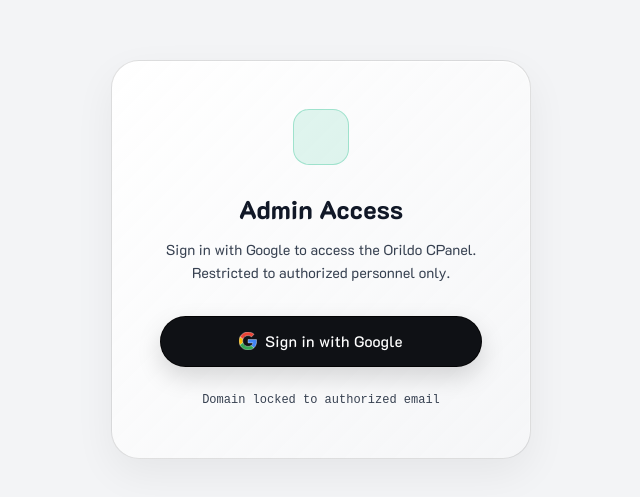
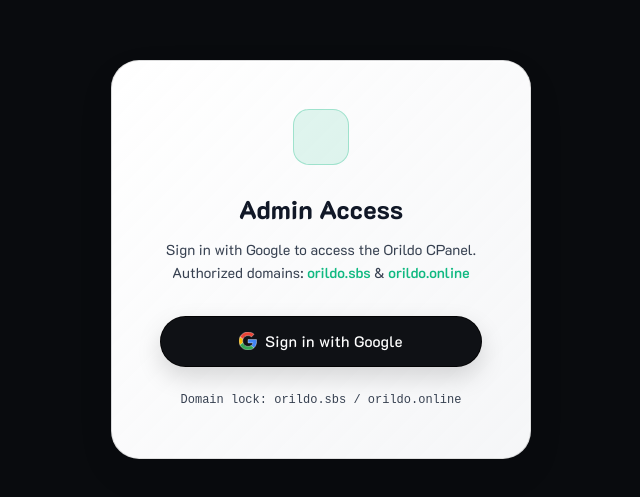
Before and after one commit to syed-sameer-ul-hassan1/orildo-main-site, a React (Vite) app: page /orildomainsite/3300625389422/admin in a window 1280 px wide. Shown: the part 141-638 px from the top of the page, without its empty margins (319-959 px from the left). Built offline with nearby package versions, Linux system fonts and the light colour scheme; no server answers; some icons are missing.

Commit message:
Enforce dual-domain restriction (orildo.sbs and orildo.online) for CPanel access

```diff
--- a/src/components/AdminGuard.jsx
+++ b/src/components/AdminGuard.jsx
@@ -3,11 +3,15 @@
 import { GoogleAuthProvider, signInWithPopup, onAuthStateChanged } from 'firebase/auth';
 
 const ADMIN_EMAIL = import.meta.env.VITE_ADMIN_EMAIL;
+const AUTHORIZED_DOMAINS = ['orildo.sbs', 'orildo.online', 'localhost', '127.0.0.1'];
 
 export const AdminGuard = ({ children }) => {
   const [user, setUser] = useState(null);
   const [checking, setChecking] = useState(true);
   const [error, setError] = useState('');
+  const hostname = window.location.hostname;
+
+  const isAuthorizedDomain = AUTHORIZED_DOMAINS.some(d => hostname === d || hostname.endsWith('.' + d));
 
   useEffect(() => {
     const unsub = onAuthStateChanged(auth, (u) => {
@@ -19,6 +23,10 @@
 
   const handleLogin = async () => {
     setError('');
+    if (!isAuthorizedDomain) {
+      setError(`Unauthorized Domain (${hostname}). Admin login restricted to authorized domains.`);
+      return;
+    }
     try {
       const provider = new GoogleAuthProvider();
       const result = await signInWithPopup(auth, provider);
@@ -31,11 +39,31 @@
     }
   };
 
-  // Still checking auth state
+  if (!isAuthorizedDomain) {
+    return (
+      <div style={{ minHeight: '100vh', display: 'flex', alignItems: 'center', justifyContent: 'center', padding: '2rem', background: '#090B0E', color: '#FFF' }}>
+        <div className="glass-panel spatial-card" style={{ padding: '3rem', borderRadius: '28px', textAlign: 'center', maxWidth: '440px', width: '100%' }}>
+          <div style={{ width: '56px', height: '56px', borderRadius: '16px', background: 'rgba(239, 68, 68, 0.12)', border: '1px solid rgba(239, 68, 68, 0.3)', display: 'flex', alignItems: 'center', justifyContent: 'center', margin: '0 auto 1.5rem auto', fontSize: '1.6rem', color: '#EF4444' }}>
+            <i className="ph ph-shield-warning" />
+          </div>
+          <h2 style={{ fontFamily: 'var(--font-display)', fontSize: '1.6rem', color: '#FFF', marginBottom: '0.5rem' }}>
+            Unauthorized Domain Host
+          </h2>
+          <p style={{ color: '#94A3B8', fontSize: '0.9rem', marginBottom: '1.5rem', lineHeight: 1.6 }}>
+            Admin CPanel access is strictly restricted to <strong style={{ color: '#10B981' }}>orildo.sbs</strong> and <strong style={{ color: '#10B981' }}>orildo.online</strong>.
+          </p>
+          <div style={{ padding: '0.75rem 1rem', borderRadius: '12px', background: 'rgba(255,255,255,0.03)', border: '1px solid rgba(255,255,255,0.08)', color: '#64748B', fontSize: '0.8rem', fontFamily: 'var(--font-mono)' }}>
+            Current Host: {hostname}
+          </div>
+        </div>
+      </div>
+    );
+  }
+
   if (checking) {
     return (
-      <div style={{ minHeight: '100vh', display: 'flex', alignItems: 'center', justifyContent: 'center' }}>
-        <div style={{ textAlign: 'center', color: 'var(--text-muted)' }}>
+      <div style={{ minHeight: '100vh', display: 'flex', alignItems: 'center', justifyContent: 'center', background: '#090B0E' }}>
+        <div style={{ textAlign: 'center', color: '#94A3B8' }}>
           <i className="ph ph-circle-notch" style={{ fontSize: '2rem', animation: 'spin 1s linear infinite' }} />
           <p style={{ marginTop: '1rem', fontFamily: 'var(--font-mono)', fontSize: '0.85rem' }}>Verifying credentials...</p>
         </div>
@@ -43,19 +71,18 @@
     );
   }
 
-  // Not logged in or wrong email
   if (!user || user.email !== ADMIN_EMAIL) {
     return (
-      <div style={{ minHeight: '100vh', display: 'flex', alignItems: 'center', justifyContent: 'center', padding: '2rem' }}>
+      <div style={{ minHeight: '100vh', display: 'flex', alignItems: 'center', justifyContent: 'center', padding: '2rem', background: '#090B0E' }}>
         <div className="glass-panel spatial-card" style={{ padding: '3rem', borderRadius: '28px', textAlign: 'center', maxWidth: '420px', width: '100%' }}>
           <div style={{ width: '56px', height: '56px', borderRadius: '16px', background: 'rgba(16,185,129,0.12)', border: '1px solid rgba(16,185,129,0.3)', display: 'flex', alignItems: 'center', justifyContent: 'center', margin: '0 auto 1.5rem auto', fontSize: '1.6rem', color: '#10B981' }}>
             <i className="ph ph-shield-check" />
           </div>
-          <h2 style={{ fontFamily: 'var(--font-display)', fontSize: '1.6rem', color: 'var(--text-primary)', marginBottom: '0.5rem' }}>
+          <h2 style={{ fontFamily: 'var(--font-display)', fontSize: '1.6rem', color: '#FFF', marginBottom: '0.5rem' }}>
             Admin Access
           </h2>
-          <p style={{ color: 'var(--text-muted)', fontSize: '0.9rem', marginBottom: '2rem', lineHeight: 1.6 }}>
-            Sign in with Google to access the Orildo CPanel. Restricted to authorized personnel only.
+          <p style={{ color: '#94A3B8', fontSize: '0.9rem', marginBottom: '2rem', lineHeight: 1.6 }}>
+            Sign in with Google to access the Orildo CPanel. Authorized domains: <span style={{ color: '#10B981', fontWeight: 600 }}>orildo.sbs</span> & <span style={{ color: '#10B981', fontWeight: 600 }}>orildo.online</span>
           </p>
 
           {error && (
@@ -71,14 +98,13 @@
             </span>
           </button>
 
-          <p style={{ marginTop: '1.5rem', fontSize: '0.75rem', color: 'var(--text-dim)', fontFamily: 'var(--font-mono)' }}>
-            Domain locked to authorized email
+          <p style={{ marginTop: '1.5rem', fontSize: '0.75rem', color: '#64748B', fontFamily: 'var(--font-mono)' }}>
+            Domain lock: orildo.sbs / orildo.online
           </p>
         </div>
       </div>
     );
   }
 
-  // Authorized — render children
   return children;
 };
```
Also changed, not shown: 1 other file (tests, documents, lock files or other folders).
